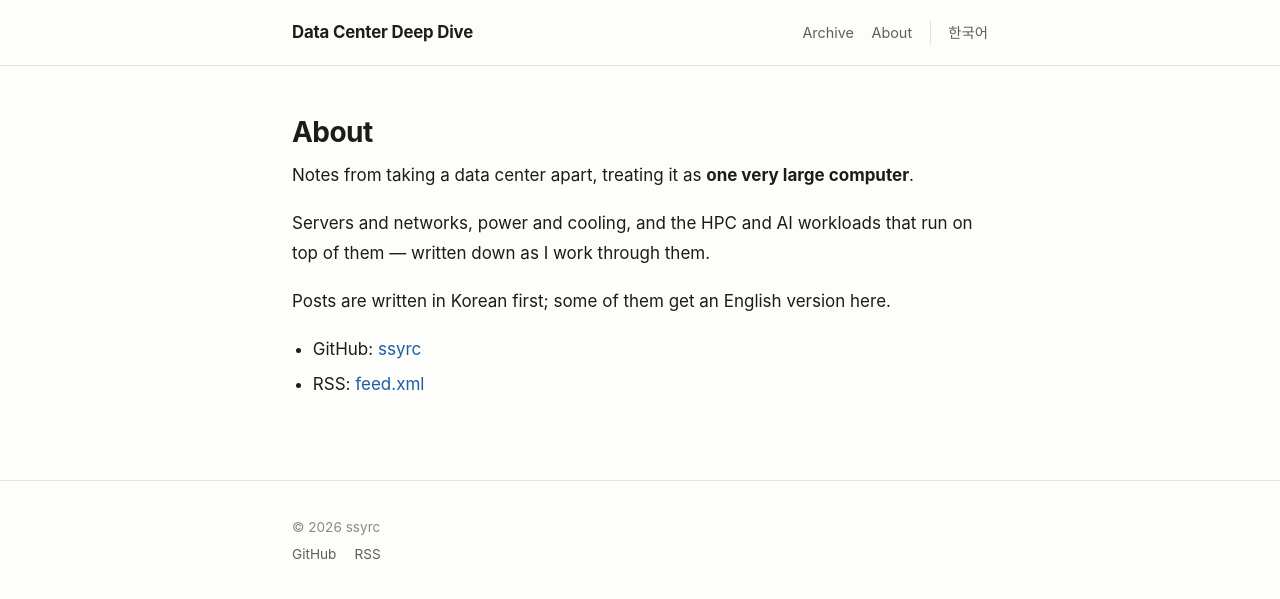
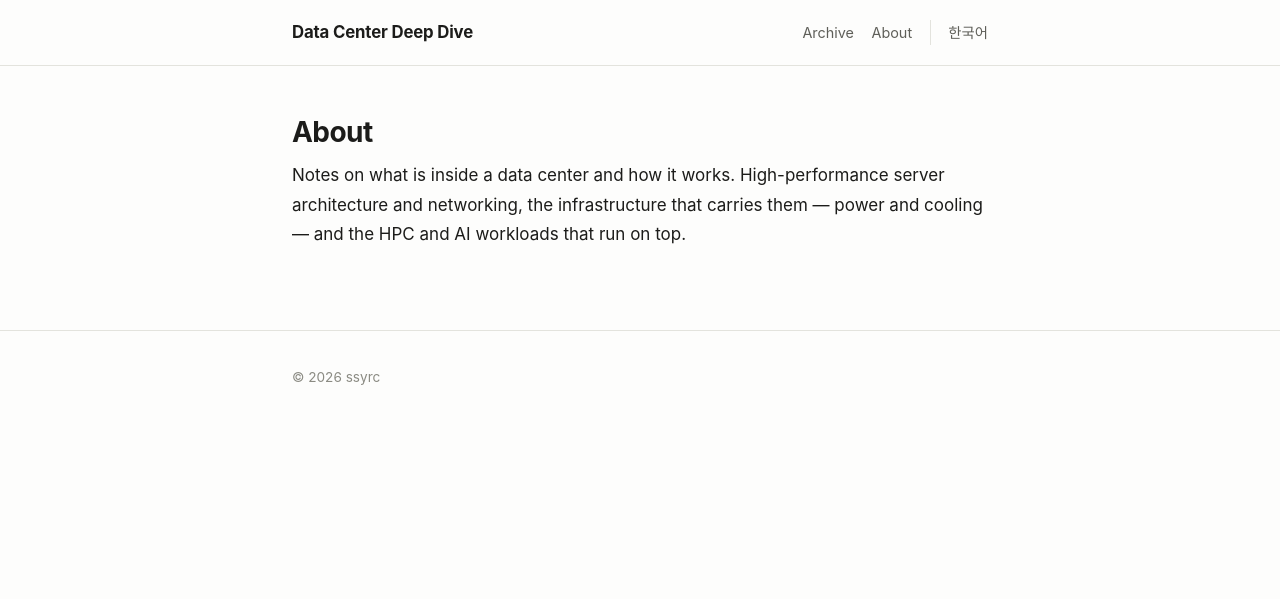
Before and after one commit to ssyrc/ssyrc.github.io, a Jekyll site: the page built from en/about.md, in a window 1280 px wide. Shown: the top 599 px of the page. Built offline with Jekyll 4.4.1, drawn with Linux system fonts in a browser that asks for light colours.

Commit message:
Rewrite the about page and remove GitHub/RSS links
- 소개 페이지 본문을 주신 문구로 교체 (한국어), 영어판도 같은 내용으로 맞춤
- 소개 페이지의 GitHub·RSS 링크 제거
- 푸터에 남아 있던 GitHub·RSS 링크도 함께 제거 (저작권 한 줄만 남김)
- 쓰이지 않게 된 .footer-links 스타일 정리, 설정 주석과 README 갱신

RSS 피드 자체는 그대로 생성되며, <head> 의 메타 태그로 피드 리더가
자동 인식합니다. 화면에 보이는 링크만 뺀 것입니다.

Co-Authored-By: Claude Opus 5 <noreply@anthropic.com>
Claude-Session: https://claude.ai/code/session_01At6mD3wUXNXJZn78ZeJBtt

```diff
--- a/_config.yml
+++ b/_config.yml
@@ -10,7 +10,8 @@ url: "https://ssyrc.github.io"
 baseurl: ""
 lang: ko            # 기본 언어 (한국어 사이트가 루트 /)
 
-# 푸터·프로필에 걸리는 링크. 비워두면 표시되지 않습니다.
+# 지금은 화면에 링크로 표시되지 않습니다. 나중에 소개 페이지 등에
+# {{ site.github_username }} 형태로 불러 쓸 수 있게 값만 남겨둡니다.
 github_username: ssyrc
 email:
 
--- a/_includes/footer.html
+++ b/_includes/footer.html
@@ -1,11 +1,5 @@
-{% assign lang = page.lang | default: site.lang %}
 <footer class="site-footer">
   <div class="wrap">
     <p>&copy; {{ 'now' | date: "%Y" }} {{ site.author }}</p>
-    <p class="footer-links">
-      {% if site.github_username %}<a href="https://github.com/{{ site.github_username }}">GitHub</a>{% endif %}
-      {% if site.email %}<a href="mailto:{{ site.email }}">Email</a>{% endif %}
-      <a href="{{ '/feed.xml' | relative_url }}">RSS</a>
-    </p>
   </div>
 </footer>
--- a/assets/css/style.scss
+++ b/assets/css/style.scss
@@ -98,7 +98,6 @@ a:hover { text-decoration: underline; }
   font-size: 0.85rem;
 }
 .site-footer p { margin: 0.2rem 0; }
-.footer-links a { margin-right: 0.9rem; color: var(--fg-soft); }
 
 /* --------------------------------------------------------------------------
    홈
--- a/en/about.md
+++ b/en/about.md
@@ -5,14 +5,8 @@ permalink: /en/about/
 title: "About"
 ---
 
-Notes from taking a data center apart, treating it as **one very large computer**.
-
-Servers and networks, power and cooling, and the HPC and AI workloads that run
-on top of them — written down as I work through them.
-
-Posts are written in Korean first; some of them get an English version here.
+Notes on what is inside a data center and how it works. High-performance server
+architecture and networking, the infrastructure that carries them — power and
+cooling — and the HPC and AI workloads that run on top.
 
 <!-- A line or two about yourself can go here. -->
-
-- GitHub: [{{ site.github_username }}](https://github.com/{{ site.github_username }})
-- RSS: [feed.xml]({{ '/feed.xml' | relative_url }})
```
Also changed, not shown: about.md (+2 -9 lines), README.md.
